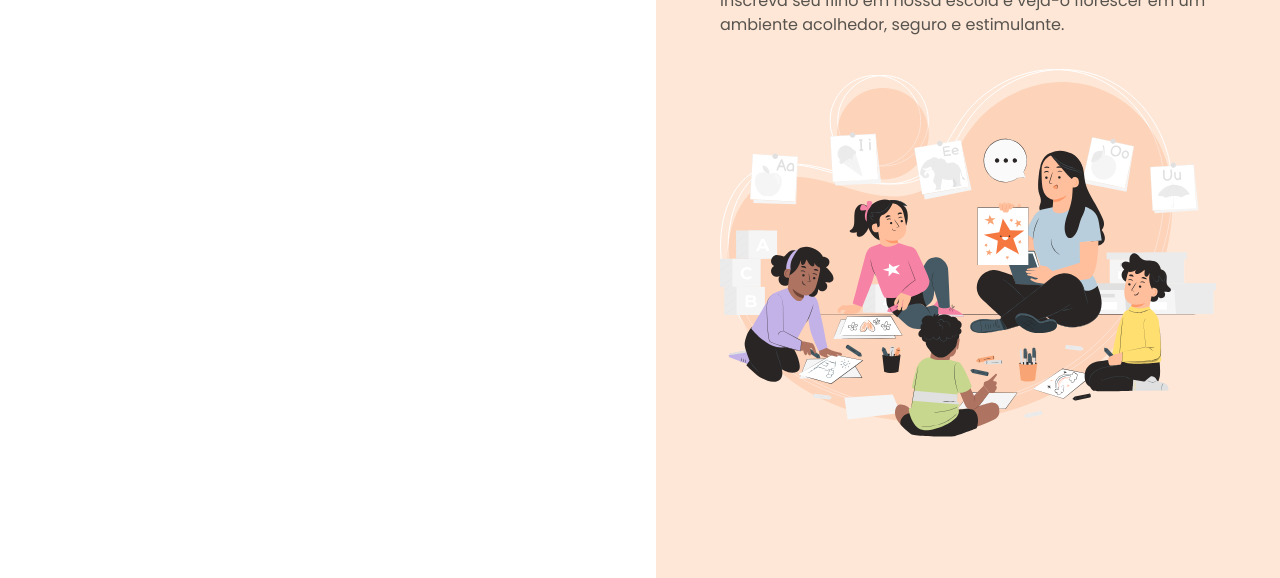
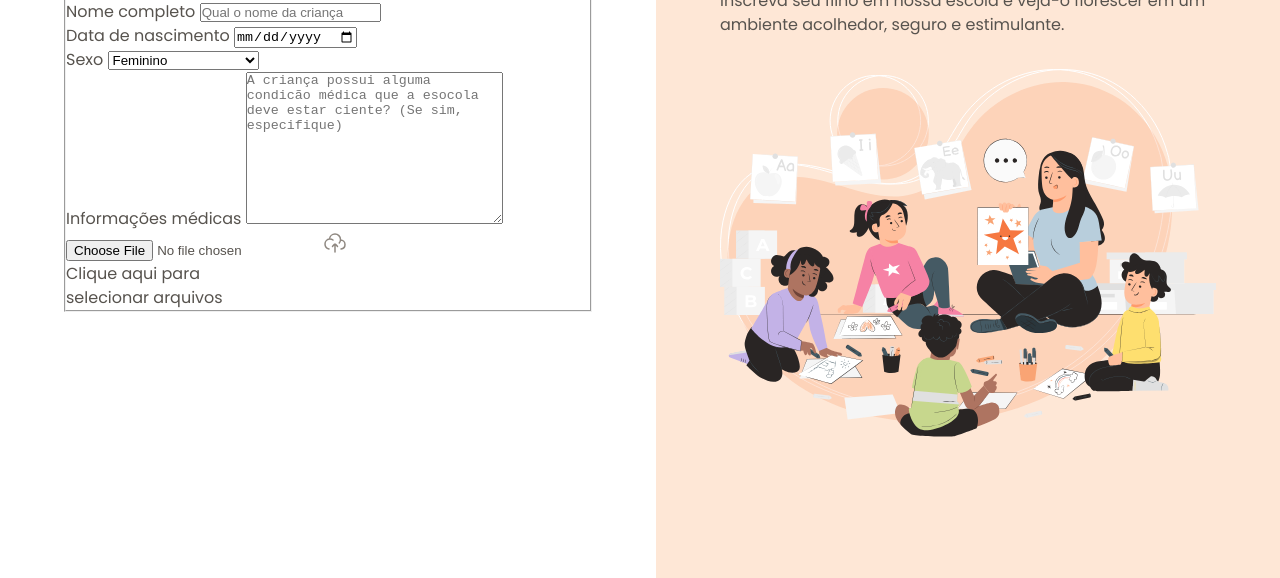
Before and after one commit to JonasMaia12/Formulario-matricula, a plain HTML site: page index.html in a window 1280 px wide. Shown: the part 222-800 px from the top of the page. Drawn offline with Linux system fonts and the light colour scheme.

Commit message:
initial form

```diff
--- a/index.html
+++ b/index.html
@@ -1,5 +1,5 @@
 <!DOCTYPE html>
-<html lang="en">
+<html lang="pt-pt">
   <head>
     <link rel="preconnect" href="https://fonts.googleapis.com" />
     <link rel="preconnect" href="https://fonts.gstatic.com" crossorigin />
@@ -29,6 +29,56 @@
             Preencha os dados abaixo para matricular seu filho na escola de
             educação infantil Estrelas do Amanhã.
           </p>
+
+          <form action="" method="post" enctype="multipart/form-data">
+            <fieldset class="child-info">
+              <legend>Informações da criança</legend>
+
+              <div class="input-wrapper">
+                <label for="fullname">Nome completo</label>
+                <input
+                  id="fullname"
+                  name="fullname"
+                  type="text"
+                  placeholder="Qual o nome da criança"
+                />
+              </div>
+
+              <div class="input-wrapper">
+                <label for="birth">Data de nascimento</label>
+                <input type="date" id="birth" name="birth" lang="pt-pt" />
+              </div>
+
+              <div class="select-wrapper">
+                <label for="gender">Sexo</label>
+                <select name="gender" id="gender">
+                  <option value="female">Feminino</option>
+                  <option value="male">Masculino</option>
+                  <option value="na">Prefiro não responder</option>
+                </select>
+              </div>
+
+              <div class="textarea-wrapper">
+                <label for="medical-info">Informações médicas</label>
+                <textarea
+                  name="medical-info"
+                  id="medical-info"
+                  cols="30"
+                  rows="10"
+                  placeholder="A criança possui alguma condicão médica que a esocola deve estar ciente? (Se sim, especifique)"
+                ></textarea>
+              </div>
+
+              <div class="droparea-wrapper">
+                <input type="file" id="birth-file" name="birth-file" />
+                <img src="./assets/icons/cloud-upload.svg" alt="" />
+                <p>
+                  Clique aqui para<br />
+                  selecionar arquivos
+                </p>
+              </div>
+            </fieldset>
+          </form>
         </div>
       </main>
 
```
